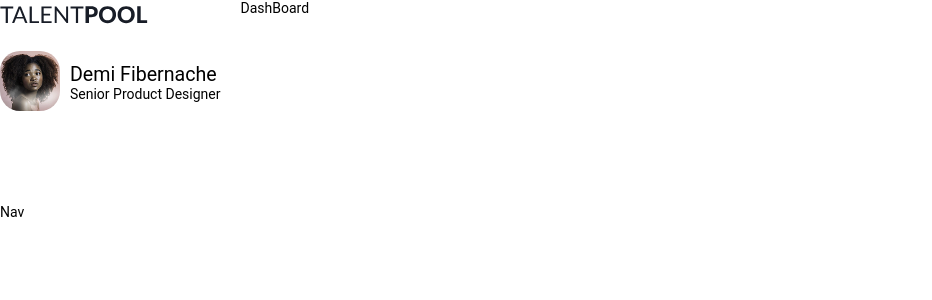
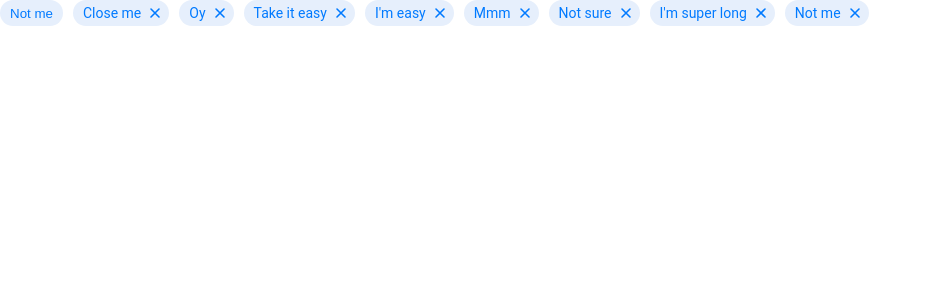
Before and after one commit to Maranaho/talentpool, a React (Vite) app: page / in a window 1280 px wide. Shown: the top 300 px of the page, without its empty margins (0-932 px from the left). Built offline with nearby package versions, Linux system fonts and the light colour scheme.

Commit message:
Chips done

```diff
--- /dev/null
+++ b/src/components/Chips/Chips.module.scss
@@ -0,0 +1,39 @@
+@import "../../ds-tokens.scss";
+
+.ChipsGroup {
+  display: flex;
+  flex-wrap: wrap;
+  gap: 10px;
+}
+
+.Chips,
+.Chips > button {
+  display: flex;
+  align-items: center;
+  border: none;
+  color: $marine;
+  outline: none;
+  cursor: pointer;
+  &:focus {
+    box-shadow:
+      0 0 0 2px #fff,
+      0 0 0 4px $ocean;
+  }
+}
+
+.Chips {
+  display: flex;
+  align-items: center;
+  padding: 4px 0 4px 10px;
+  border-radius: 40px;
+  background: $sky;
+  user-select: none;
+  &.cantClose { padding: 4px 10px}
+  &:hover { background: $skyHover }
+  &:active { background: $skyActive }
+  > button {
+    background: none;
+    margin: 0;
+    border-radius: 20px;
+  }
+}
--- /dev/null
+++ b/src/components/Chips/Chips.tsx
@@ -0,0 +1,29 @@
+import type { FC } from "react"
+import { Icon } from "../Icon"
+import styles from "./Chips.module.scss"
+interface ChipsProps {
+  cantClose?:boolean
+  label?:string
+  onClick?:()=>void
+  onClose?:()=>void
+}
+
+export const Chips:FC<ChipsProps> = ({
+  cantClose,
+  onClick = ()=>{},
+  onClose = ()=>{},
+  label = "Chip",
+}) => {
+
+  if(cantClose)return (
+    <button className={`${styles.Chips} ${styles.cantClose}`} onClick={onClick}>{label}</button>
+  )
+  return (
+  <span className={styles.Chips}>
+    {label}
+    <button onClick={onClose}>
+      <Icon icon="close" color="marine"/>
+    </button>
+  </span>
+)
+}
--- /dev/null
+++ b/src/components/Chips/ChipsGroup.tsx
@@ -0,0 +1,11 @@
+import type { FC, ReactNode } from "react"
+import styles from "./Chips.module.scss"
+interface ChipsGroupProps {
+  children: ReactNode
+}
+
+export const ChipsGroup:FC<ChipsGroupProps> = ({children}) => (
+  <section className={styles.ChipsGroup}>
+    {children}
+  </section>
+)
--- /dev/null
+++ b/src/components/Chips/index.ts
@@ -0,0 +1,2 @@
+export { Chips } from "./Chips"
+export { ChipsGroup } from "./ChipsGroup"
--- /dev/null
+++ b/src/ds-tokens.scss
@@ -0,0 +1,8 @@
+$sky:#E6EFFC;
+$skyHover:#e2ebfb;
+$skyActive:#dde7f9;
+$ocean:#8FCBF7;
+$marine:#007AFF;
+$lime:#6FFFC8;
+$fade:#B1B8C4;
+$black:#181D27;
--- a/src/main.tsx
+++ b/src/main.tsx
@@ -1,10 +1,22 @@
 import ReactDOM from 'react-dom/client'
 import { BrowserRouter } from 'react-router-dom'
-import { App } from './App'
+// import { App } from './App'
+import { Chips, ChipsGroup } from "./components/Chips"
 import './index.scss'
 
 ReactDOM.createRoot(document.getElementById('root')!).render(
     <BrowserRouter>
-      <App />
+      {/* <App /> */}
+      <ChipsGroup>
+        <Chips cantClose label="Not me"/>
+        <Chips label="Close me"/>
+        <Chips label="Oy"/>
+        <Chips label="Take it easy"/>
+        <Chips label="I'm easy"/>
+        <Chips label="Mmm"/>
+        <Chips label="Not sure"/>
+        <Chips label="I'm super long"/>
+        <Chips label="Not me"/>
+      </ChipsGroup>
     </BrowserRouter>
 )
```
